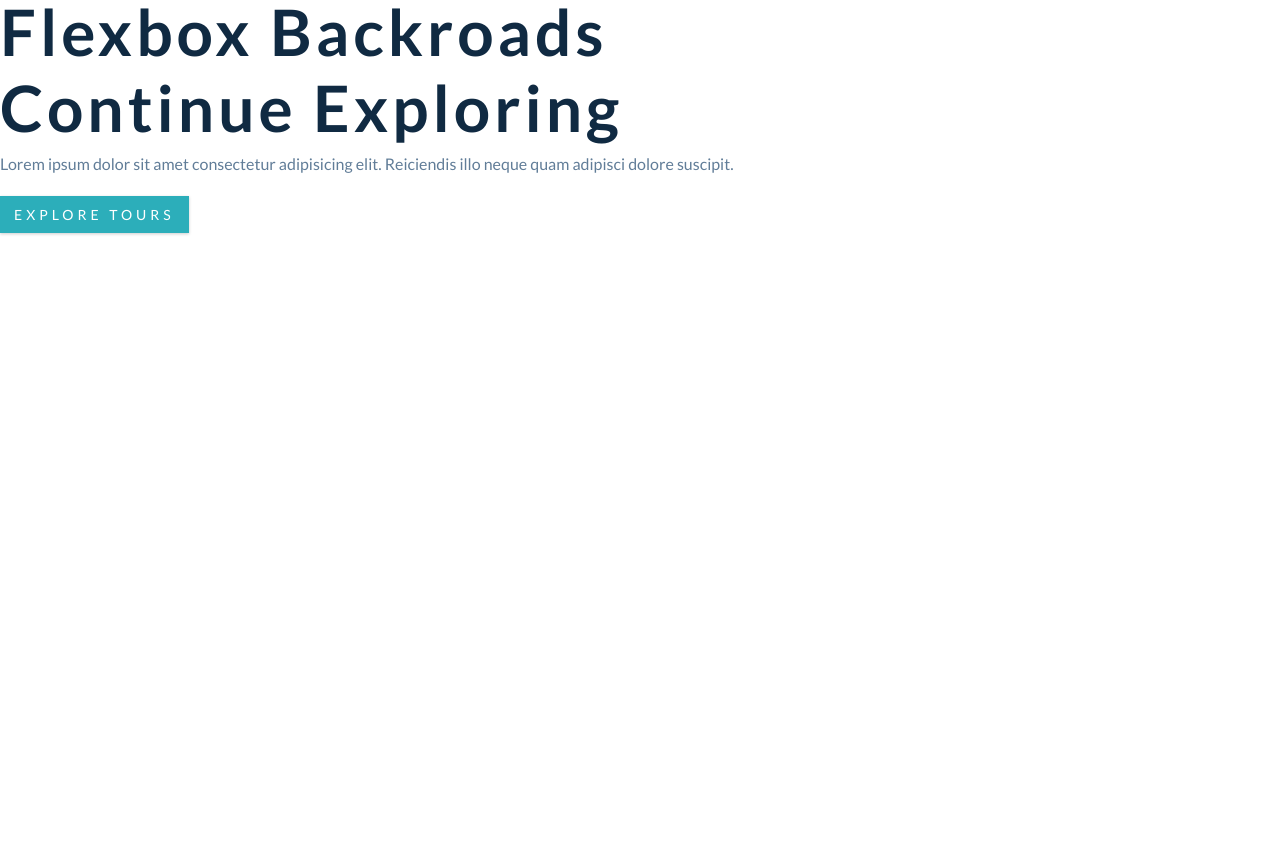
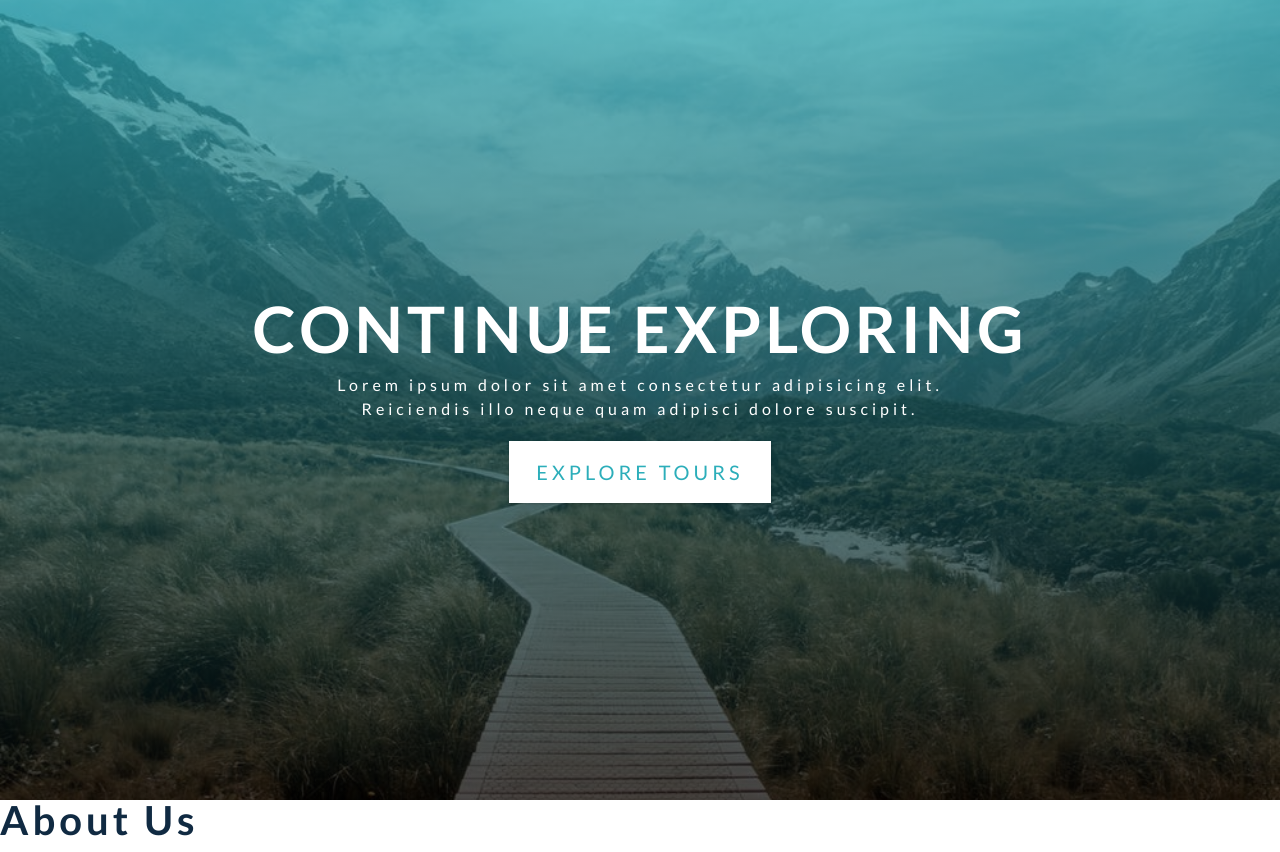
Before and after one commit to seth808rose/travel-theme-site, a plain HTML site: page index.html in a window 1280 px wide. Before the commit the page ends 800 px from the top, so only its background shows below. Drawn offline with Linux system fonts and the light colour scheme.

Commit message:
added header with hero banner and featured btn

```diff
--- a/css/styles.css
+++ b/css/styles.css
@@ -157,6 +157,51 @@ Navbar
 Hero
 ===============
 */
+.hero {
+  min-height: 100vh;
+  background-color: var(--clr-primary-5);
+  display: flex;
+  justify-content: center;
+  align-items: center;
+}
+.hero-banner {
+  text-align: center;
+  color: var(--clr-white);
+  padding: 0 3rem;
+}
+.hero-banner h1 {
+  text-transform: uppercase;
+}
+.hero-banner p {
+  max-width: 35rem;
+  margin-left: auto;
+  margin-right: auto;
+  color: var(--clr-white);
+  letter-spacing: var(--spacing);
+}
+.hero-btn {
+  padding: 0.9rem 1.6rem;
+  font-size: 1.25rem;
+  background-color: var(--clr-white);
+  color: var(--clr-primary-5);
+}
+.hero-btn:hover {
+  background: transparent;
+  color: var(--clr-white);
+  border-color: var(--clr-white);
+}
+@media screen and (min-width: 768px) {
+  .hero {
+    background: linear-gradient(rgb(44, 174, 186, 0.7), rgba(0, 0, 0, 0.7)),
+      url("../images/main.jpeg") center/cover no-repeat;
+  }
+  .hero-banner {
+    padding: 0;
+  }
+  .hero-banner p {
+    max-width: 45rem;
+  }
+}
 /*
 ===============
 About
--- a/index.html
+++ b/index.html
@@ -16,11 +16,10 @@
     <link rel="stylesheet" href="./css/styles.css" />
   </head>
   <body>
-    <h1>flexbox backroads</h1>
     <!-- header  -->
     <header id="home">
       <!-- navbar -->
-
+      <!-- end of navbar -->
       <!-- hero -->
       <div class="hero">
         <div class="hero-banner">
@@ -29,10 +28,19 @@
           <a href="#featured" class="btn hero-btn scroll-link">explore tours</a>
         </div>
       </div>
+      <!--end of hero -->
     </header>
     <!-- end of header  -->
 
     <!-- about section -->
+    <section class="section" id="about">
+      <!-- title -->
+      <div class="section-title">
+        <h2>about <span>us</span></h2>
+      </div>
+      <!-- end of title -->
+
+    </section>
     <!-- end of about section -->
 
     <!-- services -->
```
